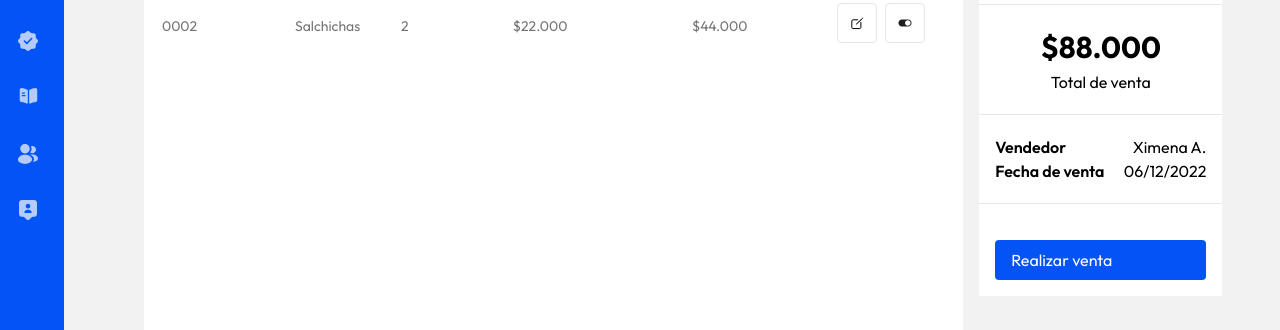
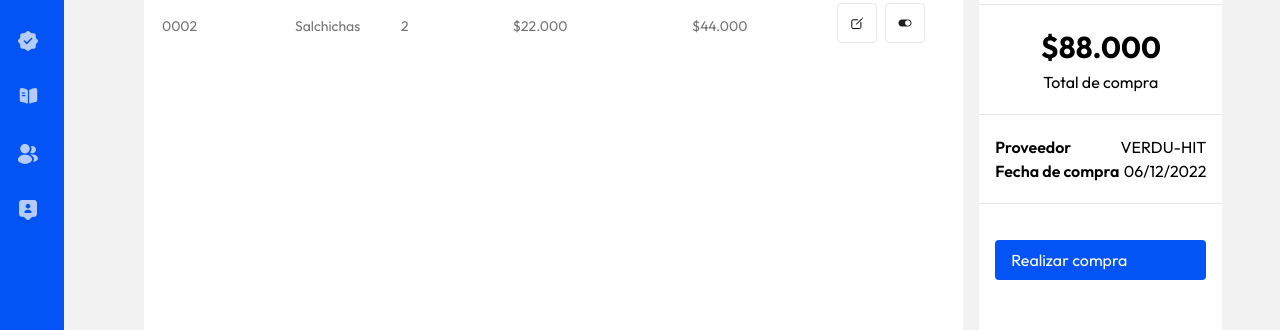
Before and after one commit to LuisM03/frontend_soff, a React (Create React App) app: page /addcompras in a window 1280 px wide. Shown: the part 338-668 px from the top of the page. Built offline with nearby package versions, Linux system fonts and the light colour scheme.

Commit message:
Adaptacion factura

```diff
--- a/src/components/factura.jsx
+++ b/src/components/factura.jsx
@@ -1,6 +1,6 @@
 export default function Factura(props){
     return (
-        <div className="bg-white w-full flex flex-col justify-between">
+        <div className="bg-white w-full flex flex-col justify-between h-full">
             <div className="">
                 <div className="text-center w-full flex flex-col py-5">
                     <h1 className="font-bold">MANDISA</h1>
@@ -16,24 +16,24 @@ export default function Factura(props){
                     <hr className="my-5"/>
                     <div className="text-center">
                         <h1 className="font-bold text-[30px]">$88.000</h1>
-                        <p>Total de venta</p>
+                        <p>Total de {props.modulo}</p>
                     </div>
                     <hr className="my-5"/>
                     <div>
                         <div className="flex justify-between px-4">
-                            <p className="font-semibold">Vendedor</p>
-                            <p>Ximena A.</p>
+                            <p className="font-semibold">{props.users}</p>
+                            <p>{props.name}</p>
                         </div>
                         <div className="flex justify-between px-4">
-                            <p className="font-semibold">Fecha de venta</p>
+                            <p className="font-semibold">Fecha de {props.modulo}</p>
                             <p>06/12/2022</p>
                         </div>
                     </div>
                     <hr className="my-5"/>
                 </div>
-                <div className="px-4 py-4">
+                <div className="px-4 py-4  my-auto">
                     <button className="flex items-center w-full py-2 px-4 flex ml-auto bg-[#0453F4] text-white rounded">
-                        Realizar venta
+                        Realizar {props.modulo}
                     </button>
                 </div>
             </div>
--- a/src/views/addcompras.jsx
+++ b/src/views/addcompras.jsx
@@ -19,7 +19,7 @@ export default function Addcompras(){
                 <TablaOrder/>
               </div>
               <div className="w-[20%]">
-                <Factura subtotal="$88.000" />
+                <Factura subtotal="$88.000" modulo="compra" users="Proveedor" name="VERDU-HIT"/>
               </div>
             </div>
             <Footer />
```
